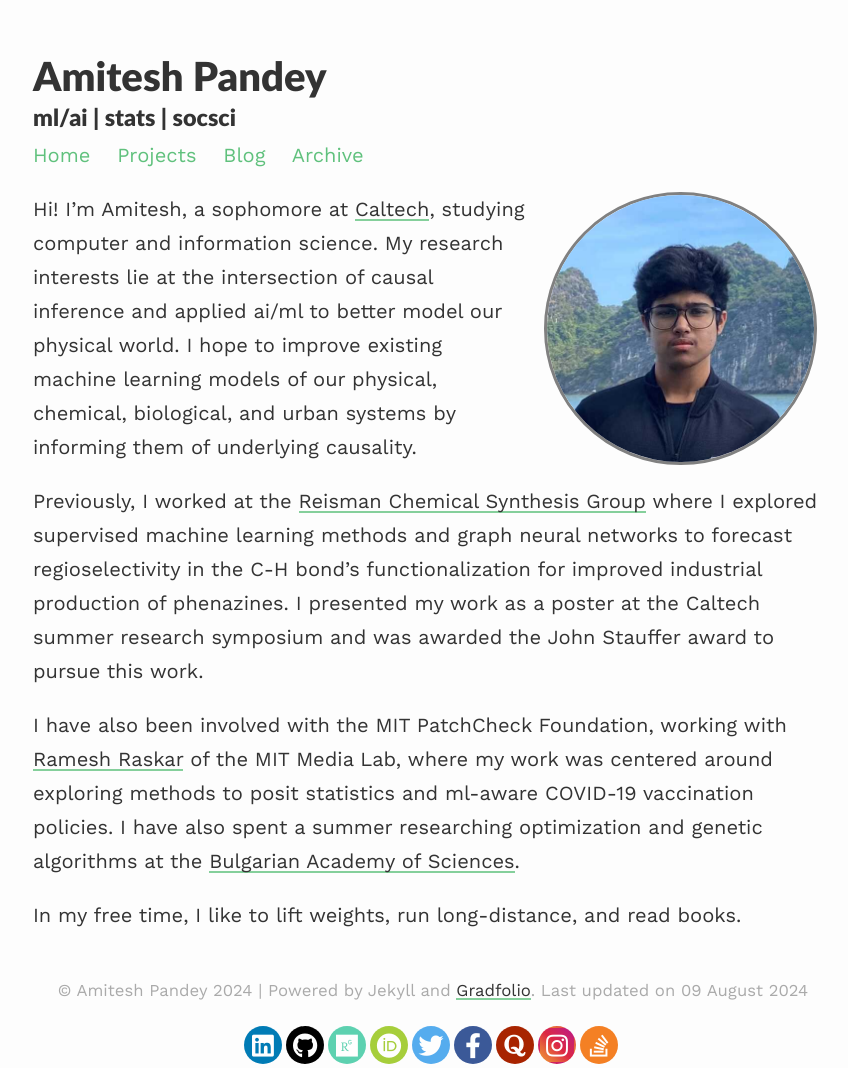
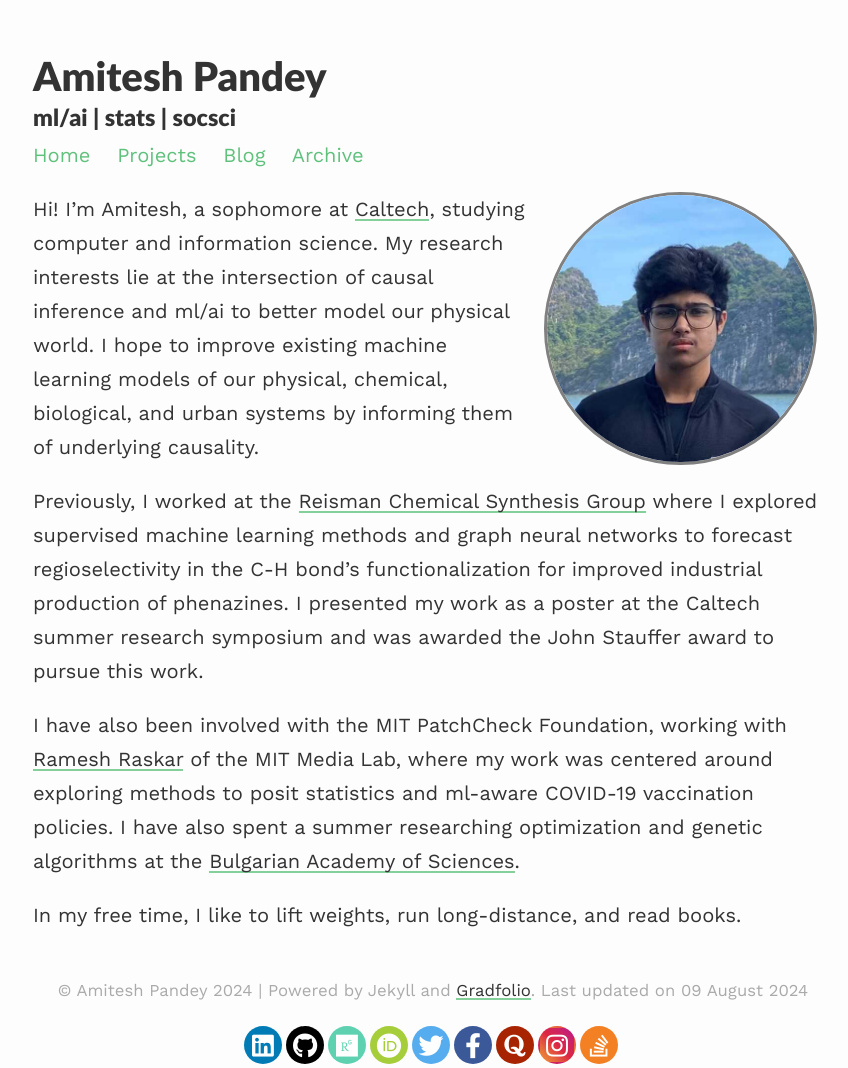
Before and after one commit to pandeyamitesh/pandeyamitesh, a Jekyll site: the page built from index.md, in a window 1280 px wide. Shown: the whole page, without its empty margins (207-1055 px from the left). Built offline with Jekyll 4.4.1, drawn with Linux system fonts in a browser that asks for light colours; nearby versions of some CDN libraries.

Commit message:
Update index.md

```diff
--- a/index.md
+++ b/index.md
@@ -7,9 +7,9 @@
 published: true
 ---
 
-Hi! I'm Amitesh, a sophomore at [Caltech](https://caltech.edu), studying computer and information science. My research interests lie at the intersection of causal inference and applied ai/ml to better model our physical world. I hope to improve existing machine learning models of our physical, chemical, biological, and urban systems by informing them of underlying causality.
+Hi! I'm Amitesh, a sophomore at [Caltech](https://caltech.edu), studying computer and information science. My research interests lie at the intersection of causal inference and ml/ai to better model our physical world. I hope to improve existing machine learning models of our physical, chemical, biological, and urban systems by informing them of underlying causality.
 
-Previously, I worked at the [Reisman Chemical Synthesis Group](https://reismangroup.caltech.edu) where I explored supervised machine learning methods and graph neural networks to forecast regioselectivity in the C-H bond's functionalization for improved industrial production of phenazines. I presented my work as a poster at the Caltech summer research symposium and was awarded the John Stauffer award to pursue this work.
+Previously, I worked at the [Reisman Chemical Synthesis Group](https://cce.caltech.edu/people/sarah-e-reisman) where I explored supervised machine learning methods and graph neural networks to forecast regioselectivity in the C-H bond's functionalization for improved industrial production of phenazines. I presented my work as a poster at the Caltech summer research symposium and was awarded the John Stauffer award to pursue this work.
 
 I have also been involved with the MIT PatchCheck Foundation, working with [Ramesh Raskar](https://www.media.mit.edu/people/raskar/overview/) of the MIT Media Lab, where my work was centered around exploring methods to posit statistics and ml-aware COVID-19 vaccination policies. I have also spent a summer researching optimization and genetic algorithms at the [Bulgarian Academy of Sciences](https://www.proceedings.bas.bg/index.php/cr).
 
```
